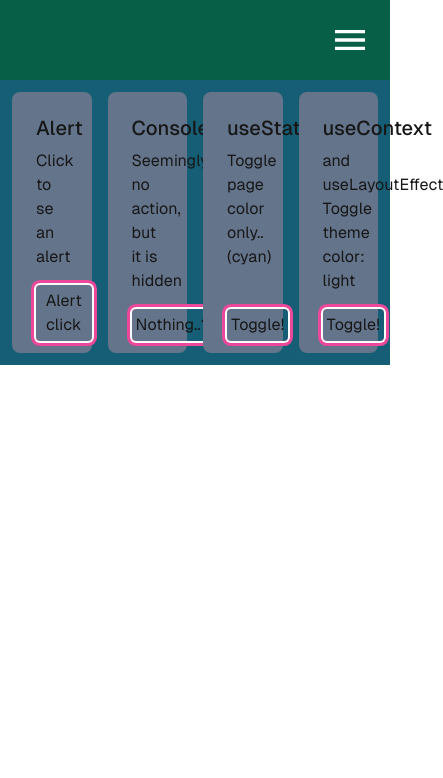
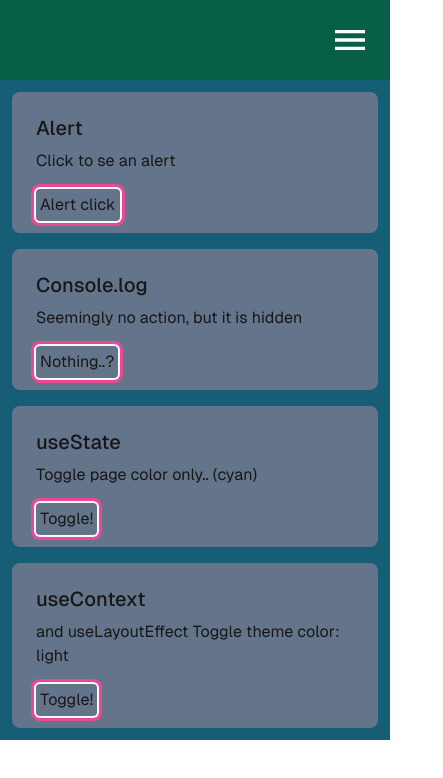
Before and after one commit to inge1980/showcase, a Next.js app: page /hooks in a window 390 px wide. Shown: the top 778 px of the page, 443 px wide, since content can reach past the window. Built offline with nearby package versions, Linux system fonts and the light colour scheme.

Commit message:
mobile grid

```diff
--- a/src/app/(routes)/about/page.tsx
+++ b/src/app/(routes)/about/page.tsx
@@ -4,7 +4,6 @@ import Navigation from '@/components/navigation';
 
 const About = () => {
   return (
-    <div className="block align-top items-baselinejustify-items-center min-h-screen pb-20 font-[family-name:var(--font-geist-sans)]">
     <main className="w-full flex flex-col gap-8 row-start-2 items-center sm:items-start">
       <Navigation />
 
@@ -19,7 +18,6 @@ const About = () => {
         </a>
       </div>
     </main>
-    </div>
   );
 }
 
--- a/src/app/(routes)/contact/page.tsx
+++ b/src/app/(routes)/contact/page.tsx
@@ -3,7 +3,6 @@ import Navigation from '@/components/navigation';
 
 const Contact = () => {
   return (
-    <div className="block align-top items-baseline justify-items-center min-h-screen pb-20 font-[family-name:var(--font-geist-sans)]">
     <main className="w-full flex flex-col gap-8 row-start-2 items-center sm:items-start">
       <Navigation />
 
@@ -18,7 +17,6 @@ const Contact = () => {
         </a>
       </div>
     </main>
-    </div>
   );
 }
 
--- a/src/app/(routes)/hooks/page.tsx
+++ b/src/app/(routes)/hooks/page.tsx
@@ -8,18 +8,16 @@ const Hooks = () => {
   const { theme, toggleTheme } = useTheme();
   const [backgroundColor, setBackgroundColor] = useState('cyan');
   return (
-    <div className="block align-top items-baseline justify-items-center min-h-screen pb-20 font-[family-name:var(--font-geist-sans)]">
     <main className={"w-full flex flex-col row-start-2 bg-" + backgroundColor + "-800 items-center sm:items-start"}>
       <Navigation />
 
-        <div className="grid grid-cols-4 gap-4 flex items-start mx-3 py-3">
+      <div className="grid sm:grid-cols-2 md:grid-cols-4 gap-4 flex items-start mx-3 py-3">
         <Card title="Alert" desc="Click to se an alert" button="Alert click" clickHandler={() => alert('Click alert')} />
         <Card title="Console.log" desc="Seemingly no action, but it is hidden" button="Nothing..?" clickHandler={() => console.log('Hidden from plain view, but developers know..')} />
         <Card title="useState" desc={`Toggle page color only.. (${backgroundColor})`} button="Toggle!" clickHandler={() => { setBackgroundColor(backgroundColor === 'cyan' ? 'amber' : 'cyan'); }} />
         <Card title="useContext" desc={`and useLayoutEffect Toggle theme color: ${theme === "light" ? "light" : "dark"}`} button="Toggle!" clickHandler={() => { toggleTheme(); }} />
       </div>
     </main>
-    </div>
   );
 }
 
--- a/src/app/page.tsx
+++ b/src/app/page.tsx
@@ -4,7 +4,6 @@ import React from 'react';
 
 const Home = () => {
   return (
-      <div className={"block align-top items-baseline justify-items-center min-h-screen pb-20 font-[family-name:var(--font-geist-sans)]"}>
       <main className="w-full flex flex-col gap-8 row-start-2 items-center sm:items-start">
         <Navigation />
 
@@ -19,7 +18,6 @@ const Home = () => {
           </a>
         </div>
       </main>
-      </div>
   );
 }
 
--- a/src/components/theme/wrapper.tsx
+++ b/src/components/theme/wrapper.tsx
@@ -29,7 +29,7 @@ export default function ThemeWrapper({ children}: ThemeWrapperProps) {
     }
 
     return (
-        <div className={(appliedTheme === "light" ? "light-theme" : "dark-theme")}>
+        <div className={(appliedTheme === "light" ? "light-theme" : "dark-theme") + ` block align-top items-baseline justify-items-center min-h-screen pb-20 font-[family-name:var(--font-geist-sans)]`}>
             {children}
         </div>
     );
```
Lines whose indentation alone changed are shown as unchanged.
